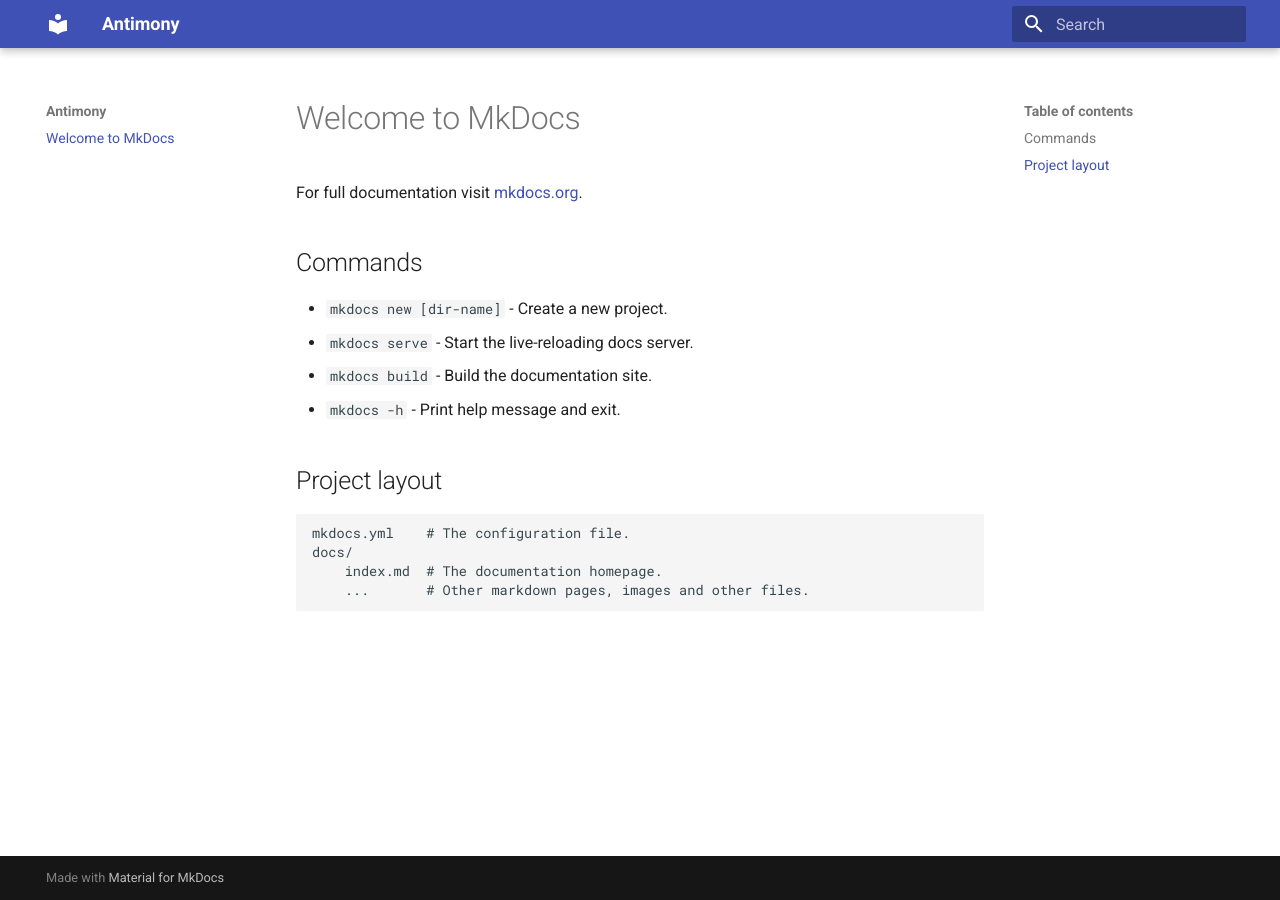
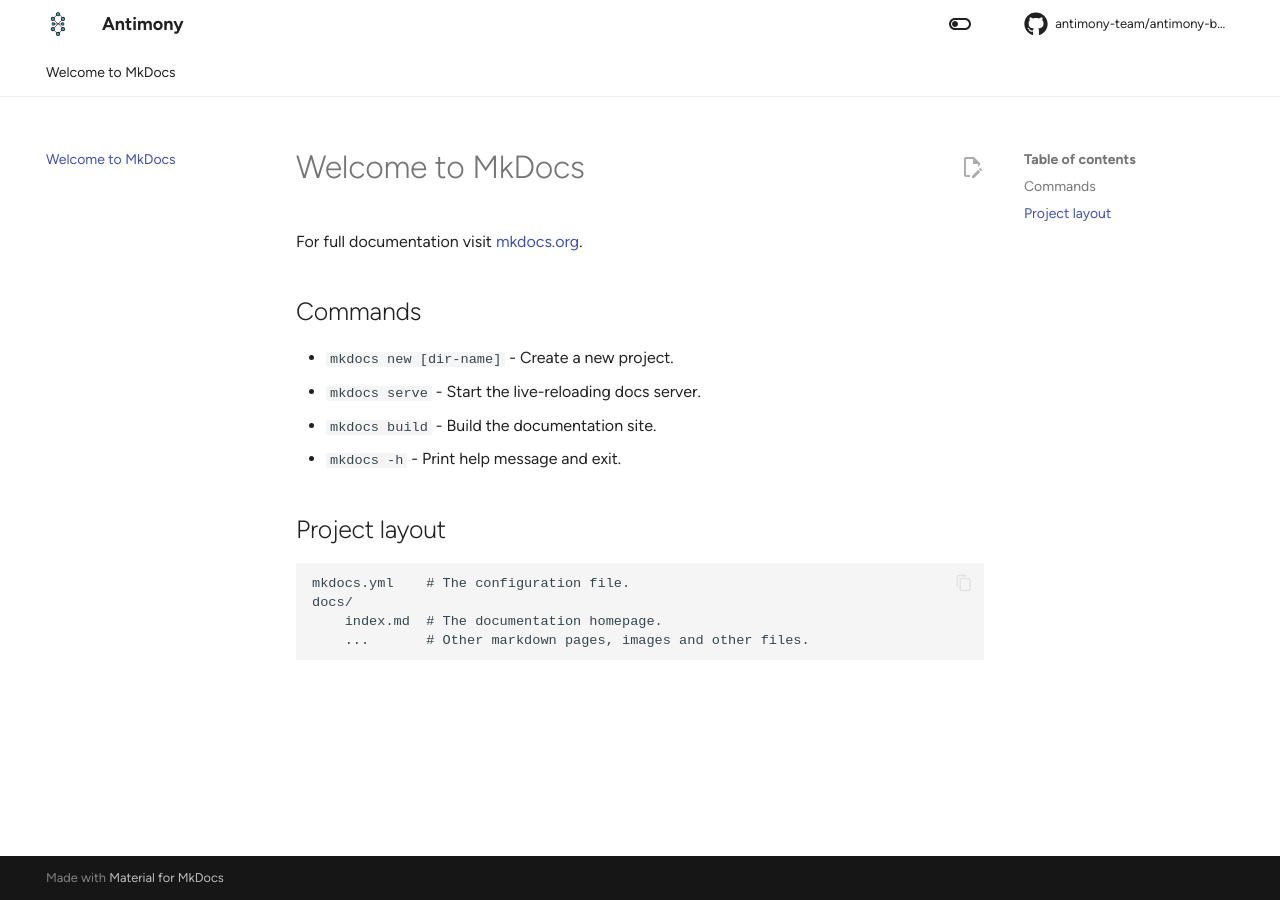
Before and after one commit to antimony-team/antimony, an MkDocs documentation site: the page built from docs/index.md, in a window 1280 px wide. Built offline with MkDocs 1.6.1 and Material for MkDocs 9.7.7, drawn with Linux system fonts in a browser that asks for light colours; some web fonts are replaced; comment, search, counter and statistics services are not loaded.

Commit message:
Font and theme config

```diff
--- /dev/null
+++ b/docs/stylesheets/extra.css
@@ -0,0 +1,14 @@
+@font-face {
+  font-family: Figtree;
+  src: local('Figtree'), url("../fonts/Figtree-VariableFont_wght.ttf") format("truetype");
+}
+
+@font-face {
+    font-family: Iosevka;
+    src: local('Iosevka'), url("../fonts/Iosevka-Regular.ttf") format("truetype");
+}
+
+:root {
+    --md-text-font: "Figtree", Roboto;
+    --md-code-font: "Iosevka", monospace;
+}
--- a/mkdocs.yml
+++ b/mkdocs.yml
@@ -1,4 +1,60 @@
 site_name: Antimony
+site_author: Kian Gribi
 site_url: https://antimony-team.github.io/
+
+repo_name: antimony-team/antimony-backend
+repo_url: https://github.com/squidfunk/mkdocs-material
+
 theme:
   name: material
+  custom_dir: docs/overrides
+
+  # 404 page
+  static_templates:
+    - 404.html
+
+  # Don't include MkDocs' JavaScript
+  include_search_page: false
+  search_index_only: true
+
+  features:
+    - navigation.top
+    - navigation.tabs
+    - search.suggest
+    - content.code.annotate
+    - content.code.copy
+    - content.action.edit
+    - toc.follow
+    - content.tooltips
+    - navigation.indexes
+    - content.footnote.tooltips
+
+  language: en
+  palette:
+    # Light mode
+    - media: "(prefers-color-scheme: light)"
+      scheme: default
+      primary: white
+      accent: cyan
+      toggle:
+        icon: material/toggle-switch-off-outline
+        name: Switch to dark mode
+    # Dark mode
+    - media: "(prefers-color-scheme: dark)"
+      scheme: slate
+      primary: black
+      accent: cyan
+      toggle:
+        icon: material/toggle-switch
+        name: Switch to light mode
+  icon:
+    logo: logo
+    repo: fontawesome/brands/github
+    edit: material/file-edit-outline
+  favicon: images/favicon.svg
+
+plugins:
+  - offline
+
+extra_css:
+  - stylesheets/extra.css
```
Also changed, not shown: docs/fonts/Figtree-VariableFont_wght.ttf (added), docs/overrides/.icons/logo.svg (added), 2 other files.
